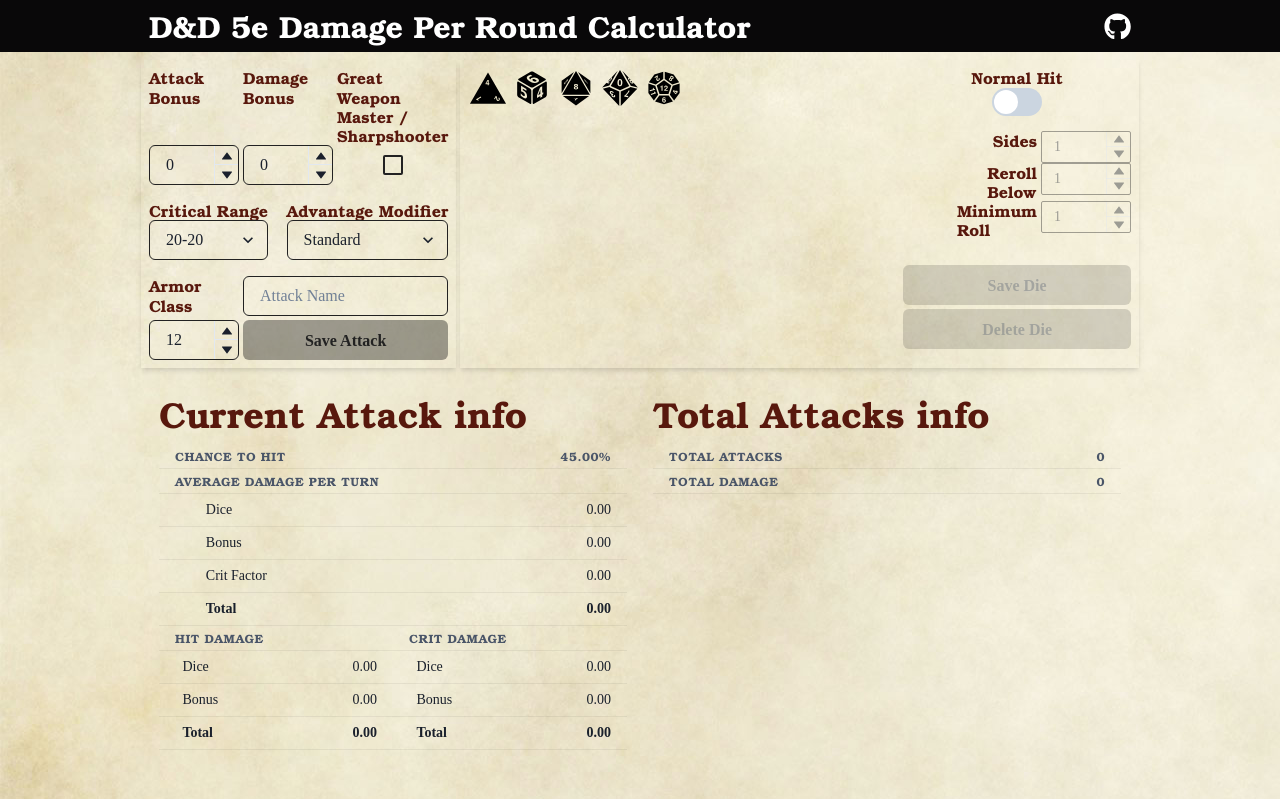
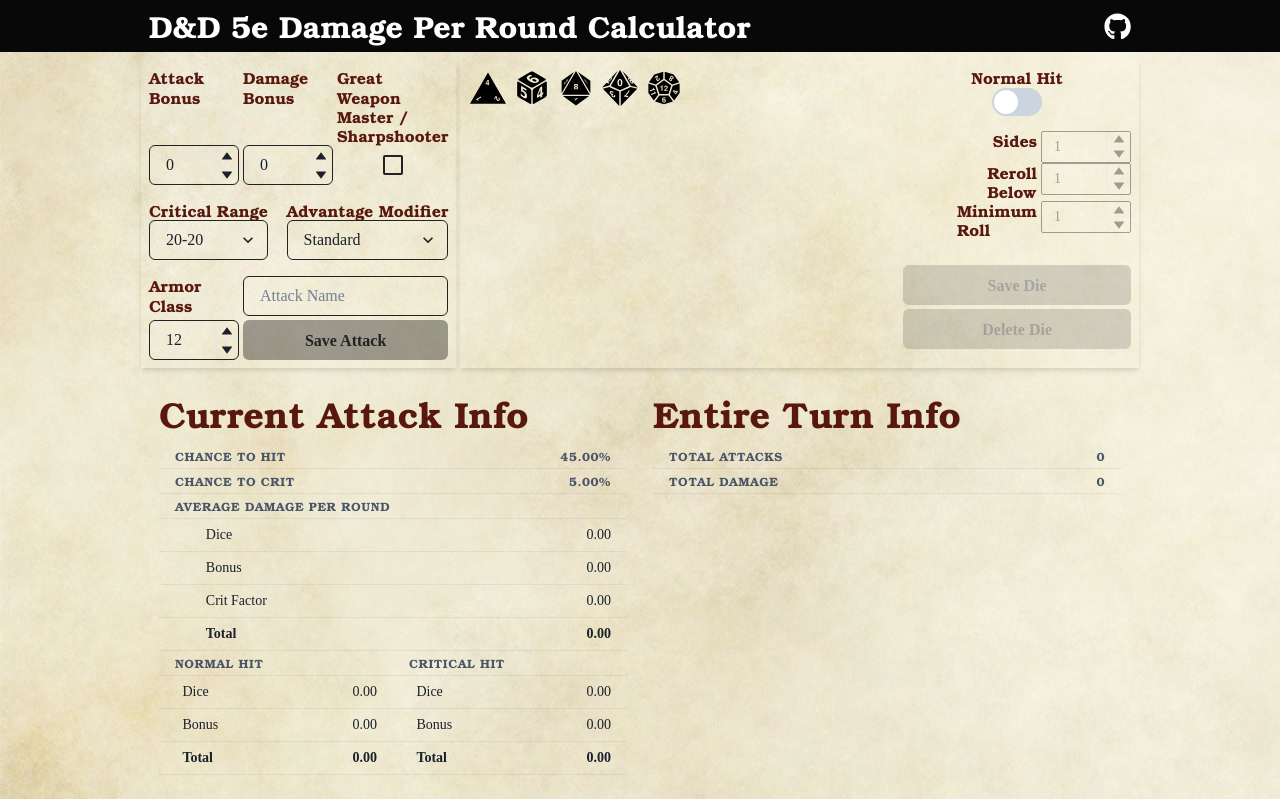
Before and after one commit to vzsoares/DnD-dpr-Calculator, a Next.js app: page / in a window 1280 px wide. Built offline with nearby package versions, Linux system fonts and the light colour scheme.

Commit message:
interface tweaks and added chance to crit

```diff
--- a/packages/components/CurrentAttackTable.js
+++ b/packages/components/CurrentAttackTable.js
@@ -20,10 +20,16 @@
                 displayedAttackInfo?.chanceToHit * 100
               ).toFixed(2)}%`}</Th>
             </Tr>
+            <Tr>
+              <Th>Chance To Crit</Th>
+              <Th isNumeric fontWeight='bold'>{`${(
+                displayedAttackInfo?.chanceToCrit * 100
+              ).toFixed(2)}%`}</Th>
+            </Tr>
           </Thead>
           <Tbody>
             <Tr>
-              <Th>Average Damage Per Turn</Th>
+              <Th>Average Damage Per Round</Th>
               <Th></Th>
             </Tr>
             <Tr>
@@ -52,7 +58,7 @@
           <Table size='sm' colorScheme='blackAlpha'>
             <Tbody>
               <Tr>
-                <Th>Hit Damage</Th>
+                <Th>normal hit</Th>
                 <Th></Th>
               </Tr>
               <Tr>
@@ -76,7 +82,7 @@
           <Table size='sm' colorScheme='blackAlpha'>
             <Tbody>
               <Tr>
-                <Th>Crit Damage</Th>
+                <Th>Critical Hit</Th>
                 <Th></Th>
               </Tr>
               <Tr>
--- a/packages/components/SaveAttackBtn.js
+++ b/packages/components/SaveAttackBtn.js
@@ -9,7 +9,7 @@
         colorScheme='blackAlpha'
         color='#222'
       >
-        {editingIndex ? "Edit Attack" : "Save Attack"}
+        {editingIndex ? "Save Edit" : "Save Attack"}
       </Button>
     </>
   );
--- a/packages/data/DPRCalculator.ts
+++ b/packages/data/DPRCalculator.ts
@@ -226,6 +226,13 @@
       this.advantage_modifier
     );
   }
+
+  p_crit() {
+    return p_crit(
+      this.crit_range,
+      this.advantage_modifier
+    );
+  }
 }
 
 //-----------------------------//
@@ -357,7 +364,7 @@
 
 // Returns the probability of a critical hit
 // given the attacker's critical range, and advantage modifier.
-function p_crit(crit_range: number, adv_mod: number): number {
+export function p_crit(crit_range: number, adv_mod: number): number {
   return adv_mod < 1
     ? ((21 - crit_range) / 20) ** 2
     : 1 - Math.pow(1 - (21 - crit_range) / 20, adv_mod);
--- a/packages/features/calculatorContext.tsx
+++ b/packages/features/calculatorContext.tsx
@@ -46,6 +46,7 @@
   useEffect(() => {
     setDisplayedAttackInfo({
       chanceToHit: currentAttackData?.p_hit(),
+      chanceToCrit: currentAttackData?.p_crit(),
       dpt: {
         dice: currentAttackData?.getDiceDPR().toFixed(2),
         bonus: currentAttackData?.getDmgBonusDPR().toFixed(2),
--- a/packages/sections/AttacksDataSection.js
+++ b/packages/sections/AttacksDataSection.js
@@ -15,7 +15,7 @@
   return (
     <Flex mb='1rem' gap='2' flexWrap='wrap' justifyContent='space-evenly'>
       <Flex maxW='468px' flexDir='column' justifyContent='flex-start' w='100%'>
-        <Heading mb='0.5rem'>Current Attack info</Heading>
+        <Heading mb='0.5rem'>Current Attack Info</Heading>
         <CurrentAttackTable
           props={{
             displayedAttackInfo,
@@ -23,7 +23,7 @@
         />
       </Flex>
       <Flex maxW='468px' flexDir='column' justifyContent='flex-start' w='100%'>
-        <Heading mb='0.5rem'>Total Attacks info</Heading>
+        <Heading mb='0.5rem'>Entire Turn Info</Heading>
         <TotalAttacksTable
           props={{
             value: {
```
